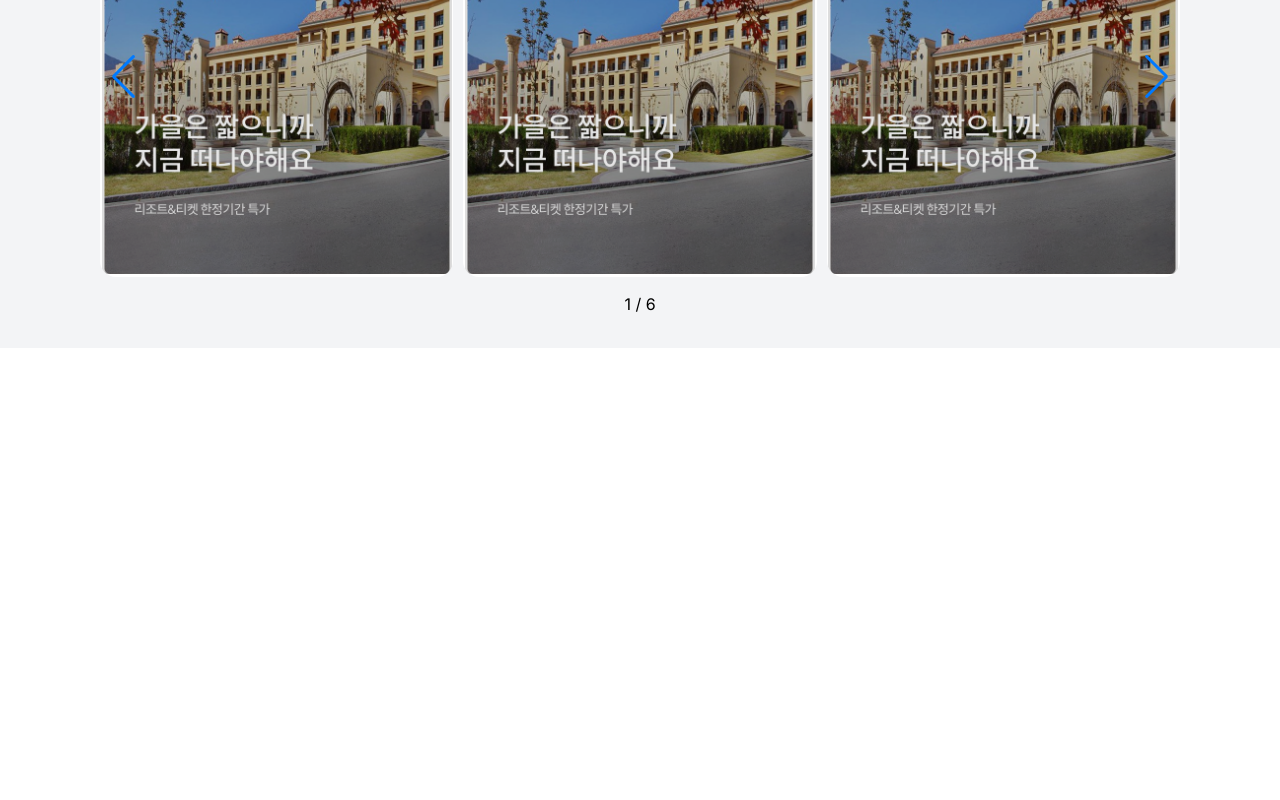
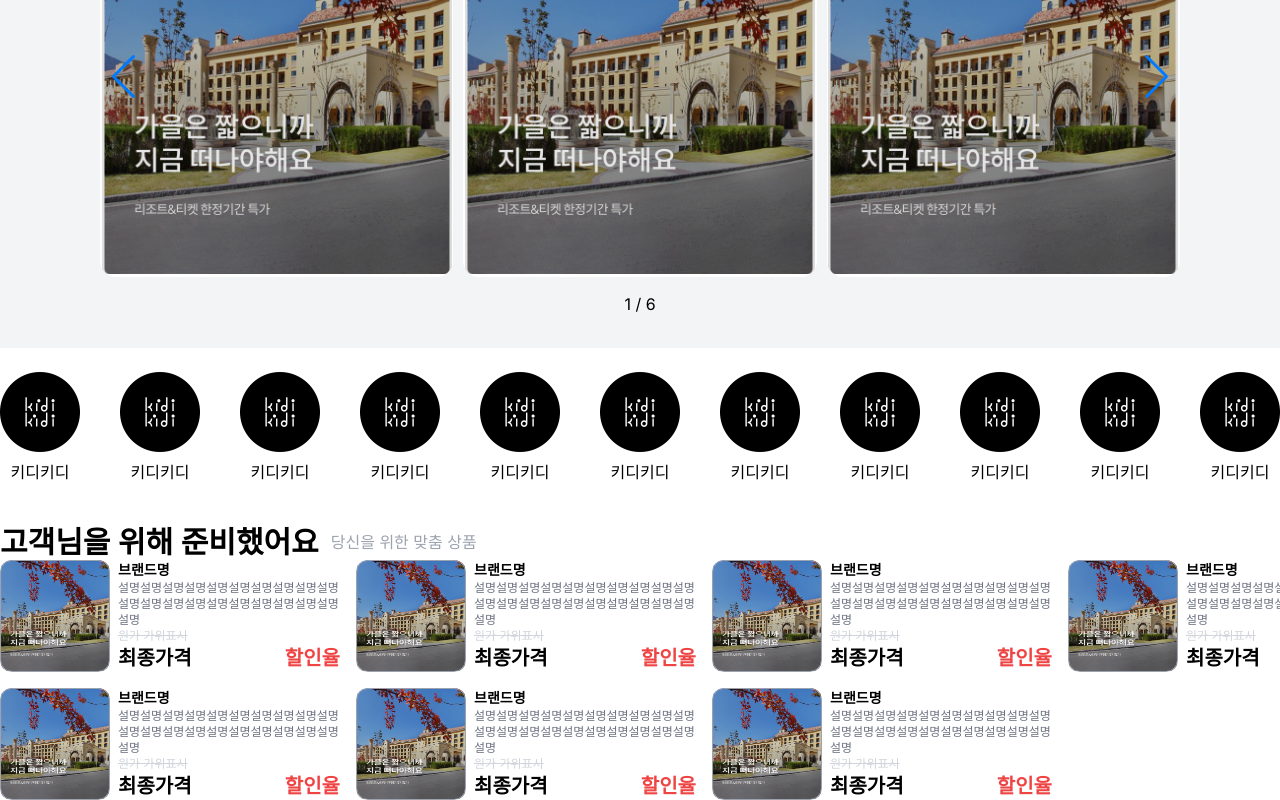
Before and after one commit to SeungYn/emmerce-web, a Next.js app in the folder front/: page / in a window 1280 px wide. Shown: the part 406-1206 px from the top of the page. Before the commit the page ends 800 px from the top, so only its background shows below. Built offline with nearby package versions, Linux system fonts and the light colour scheme.

Commit message:
feat: 미니 아이테 스타일링

```diff
--- a/front/src/app/page.tsx
+++ b/front/src/app/page.tsx
@@ -1,3 +1,6 @@
+import MaxXLContainer from '@/components/common/container/MaxXLContainer';
+import BrandIconList from '@/components/home/BrandIconList/BrandIconList';
+import CustomItems from '@/components/home/content/CustomItems/CustomItems';
 import SliderBannerContainer from '@/container/home/banner/SliderBannerContainer';
 import Image from 'next/image';
 
@@ -5,6 +8,10 @@ export default function Home() {
   return (
     <>
       <SliderBannerContainer />
+      <BrandIconList />
+      <MaxXLContainer className='mt-10'>
+        <CustomItems />
+      </MaxXLContainer>
     </>
   );
 }
--- /dev/null
+++ b/front/src/components/common/container/MaxXLContainer.tsx
@@ -0,0 +1,14 @@
+import { PropsWithChildren } from 'react';
+
+type Props = {
+  className?: string;
+};
+
+export default function MaxXLContainer({
+  children,
+  className,
+}: PropsWithChildren<Props>) {
+  return (
+    <div className={`max-w-screen-xl mx-auto ${className}`}>{children}</div>
+  );
+}
--- /dev/null
+++ b/front/src/components/common/listitem/MiniItem/MiniItem.tsx
@@ -0,0 +1,35 @@
+import Image from 'next/image';
+
+export default function MiniItem() {
+  return (
+    <div className='flex gap-2 shrink-0 mxh'>
+      {/* after없이 border을 지정하면 미세 틈이 생기는데 after로 border을 해주면 커버 가능 */}
+      <div className='relative shrink-0 rounded-xl w-[110px] overflow-hidden after:content-[""] after:absolute after:inset-0 after:border after:border-gray-400 after:rounded-xl'>
+        {/* 이미지 태그가 */}
+        <Image
+          src='/assets/slide/1.png'
+          width={111}
+          height={111}
+          style={{ width: '111px', height: '111px' }}
+          alt='상품 이미지'
+        />
+      </div>
+
+      <div className='flex flex-col justify-center'>
+        <h4 className='text-sm font-bold'>브랜드명</h4>
+        <p className='text-xs text-gray-500 break-all'>
+          설명설명설명설명설명설명설명설명설명설명설명설명설명설명설명설명설명설명설명설명설명
+        </p>
+        <span className='line-through text-gray-300 text-xs'>
+          원가 가위표시
+        </span>
+        <div className='flex justify-between text-xl font-semibold'>
+          <p>최종가격</p>
+          <span className='text-red-500'>할인율</span>
+        </div>
+      </div>
+    </div>
+  );
+}
+{
+}
--- /dev/null
+++ b/front/src/components/home/BrandIconList/BrandIconList.tsx
@@ -0,0 +1,109 @@
+import Image from 'next/image';
+
+export default function BrandIconList() {
+  return (
+    <section className='max-w-screen-xl mx-auto mt-6'>
+      <ul className='w-full flex justify-between'>
+        <li className='flex flex-col items-center justify-center'>
+          <Image
+            src='/assets/brand-icon/kidikidi-icon.jpeg'
+            width={80}
+            height={80}
+            alt='키디키디 아이콘 이미지'
+          />
+          <span className='mt-2'>키디키디</span>
+        </li>
+        <li className='flex flex-col items-center justify-center'>
+          <Image
+            src='/assets/brand-icon/kidikidi-icon.jpeg'
+            width={80}
+            height={80}
+            alt='키디키디 아이콘 이미지'
+          />
+          <span className='mt-2'>키디키디</span>
+        </li>
+        <li className='flex flex-col items-center justify-center'>
+          <Image
+            src='/assets/brand-icon/kidikidi-icon.jpeg'
+            width={80}
+            height={80}
+            alt='키디키디 아이콘 이미지'
+          />
+          <span className='mt-2'>키디키디</span>
+        </li>
+        <li className='flex flex-col items-center justify-center'>
+          <Image
+            src='/assets/brand-icon/kidikidi-icon.jpeg'
+            width={80}
+            height={80}
+            alt='키디키디 아이콘 이미지'
+          />
+          <span className='mt-2'>키디키디</span>
+        </li>
+        <li className='flex flex-col items-center justify-center'>
+          <Image
+            src='/assets/brand-icon/kidikidi-icon.jpeg'
+            width={80}
+            height={80}
+            alt='키디키디 아이콘 이미지'
+          />
+          <span className='mt-2'>키디키디</span>
+        </li>
+        <li className='flex flex-col items-center justify-center'>
+          <Image
+            src='/assets/brand-icon/kidikidi-icon.jpeg'
+            width={80}
+            height={80}
+            alt='키디키디 아이콘 이미지'
+          />
+          <span className='mt-2'>키디키디</span>
+        </li>
+        <li className='flex flex-col items-center justify-center'>
+          <Image
+            src='/assets/brand-icon/kidikidi-icon.jpeg'
+            width={80}
+            height={80}
+            alt='키디키디 아이콘 이미지'
+          />
+          <span className='mt-2'>키디키디</span>
+        </li>
+        <li className='flex flex-col items-center justify-center'>
+          <Image
+            src='/assets/brand-icon/kidikidi-icon.jpeg'
+            width={80}
+            height={80}
+            alt='키디키디 아이콘 이미지'
+          />
+          <span className='mt-2'>키디키디</span>
+        </li>
+        <li className='flex flex-col items-center justify-center'>
+          <Image
+            src='/assets/brand-icon/kidikidi-icon.jpeg'
+            width={80}
+            height={80}
+            alt='키디키디 아이콘 이미지'
+          />
+          <span className='mt-2'>키디키디</span>
+        </li>
+        <li className='flex flex-col items-center justify-center'>
+          <Image
+            src='/assets/brand-icon/kidikidi-icon.jpeg'
+            width={80}
+            height={80}
+            alt='키디키디 아이콘 이미지'
+          />
+          <span className='mt-2'>키디키디</span>
+        </li>
+        <li className='flex flex-col items-center justify-center'>
+          <Image
+            src='/assets/brand-icon/kidikidi-icon.jpeg'
+            width={80}
+            height={80}
+            alt='키디키디 아이콘 이미지'
+          />
+          <span className='mt-2'>키디키디</span>
+        </li>
+      </ul>
+    </section>
+  );
+}
--- /dev/null
+++ b/front/src/components/home/content/CustomItems/CustomItems.tsx
@@ -0,0 +1,38 @@
+import MiniItem from '@/components/common/listitem/MiniItem/MiniItem';
+
+export default function CustomItems() {
+  return (
+    <div>
+      <div className='flex shrink-0 items-center'>
+        <h3 className='text-3xl font-semibold'>고객님을 위해 준비했어요</h3>
+        <span className='text-gray-400 ml-3'>당신을 위한 맞춤 상품</span>
+      </div>
+
+      <div className='overflow-auto'>
+        <ul className='flex flex-wrap shrink-0 w-[1500px] gap-4'>
+          <li className='w-[340px]'>
+            <MiniItem />
+          </li>
+          <li className='w-[340px]'>
+            <MiniItem />
+          </li>
+          <li className='w-[340px]'>
+            <MiniItem />
+          </li>
+          <li className='w-[340px]'>
+            <MiniItem />
+          </li>
+          <li className='w-[340px]'>
+            <MiniItem />
+          </li>
+          <li className='w-[340px]'>
+            <MiniItem />
+          </li>
+          <li className='w-[340px]'>
+            <MiniItem />
+          </li>
+        </ul>
+      </div>
+    </div>
+  );
+}
```
Also changed, not shown: front/public/assets/brand-icon/kidikidi-icon.jpeg (added).
